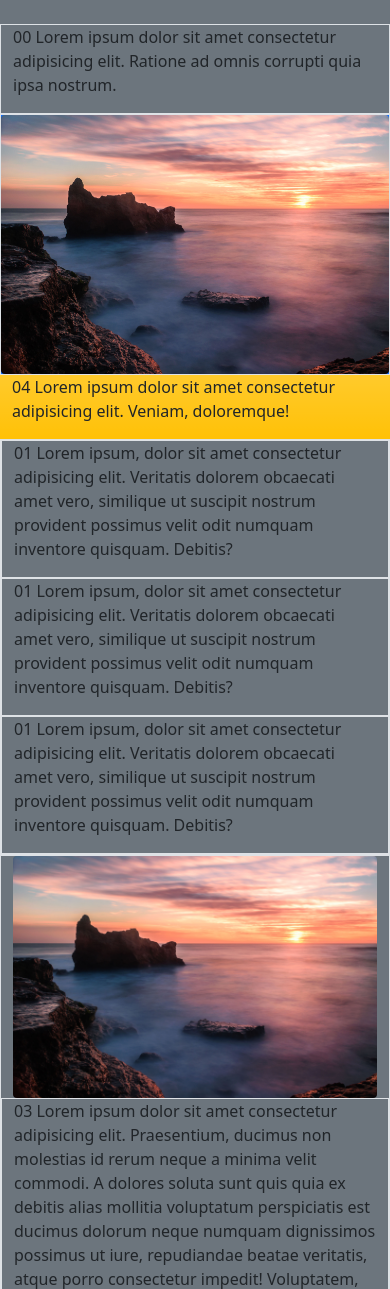
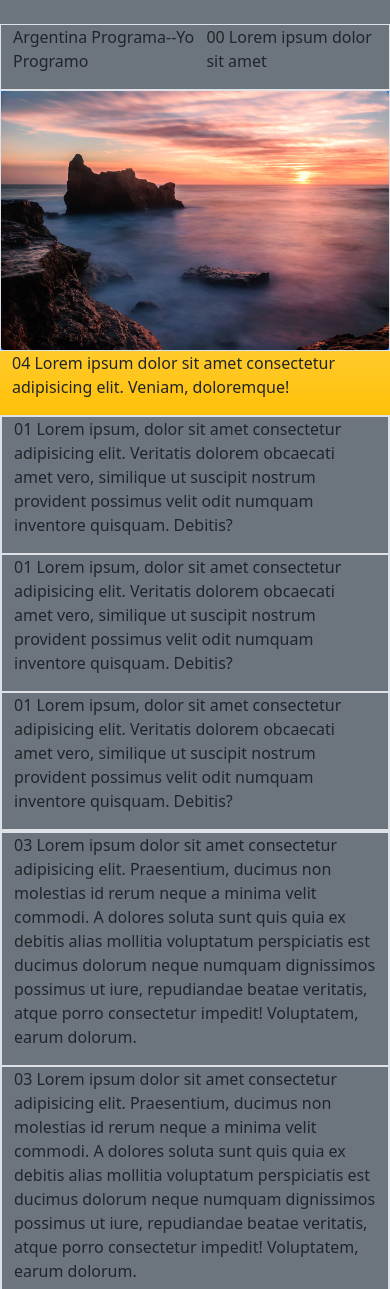
Before and after one commit to nestor-labiuk/proyecto-front-end, a plain HTML site: page index.html in a window 390 px wide. Shown: the top 1289 px of the page. Drawn offline with nearby package versions, Linux system fonts and the light colour scheme.

Commit message:
arregla bug en responsive desing

```diff
--- a/index.html
+++ b/index.html
@@ -15,8 +15,9 @@
    <main class="container  mt-4 bg-secondary ">
 
       <div class="row">
-         <div class="col-12 border">
-            <p>00 Lorem ipsum dolor sit amet consectetur adipisicing elit. Ratione ad omnis corrupti quia ipsa nostrum.</p>
+         <div class="col-12 border d-flex justify-content-between">
+            <p>Argentina Programa--Yo Programo</p>
+            <p>00 Lorem ipsum dolor sit amet </p>
          </div>
       </div>
 
@@ -55,7 +56,7 @@
 
          <div class="col-12 col-md-8 col-lg-8 border">
             <div class="row">
-               <div class="col-12  bg-secondary ">
+               <div class="col-12  d-none d-md-block bg-secondary ">
                   <img src="img/_DSC5561.jpg" class="img-fluid  rounded" alt="...">
                </div>
             </div>
```
